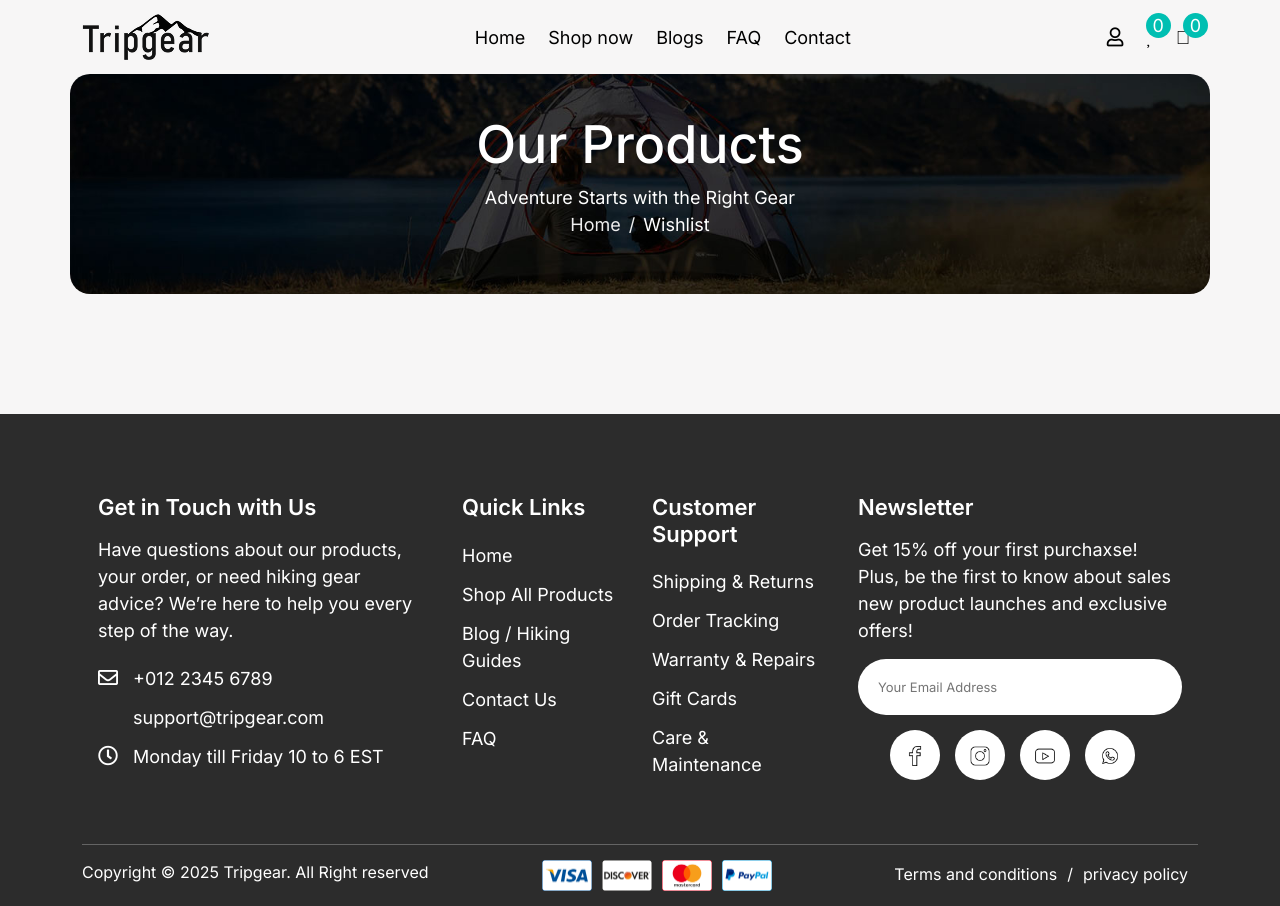
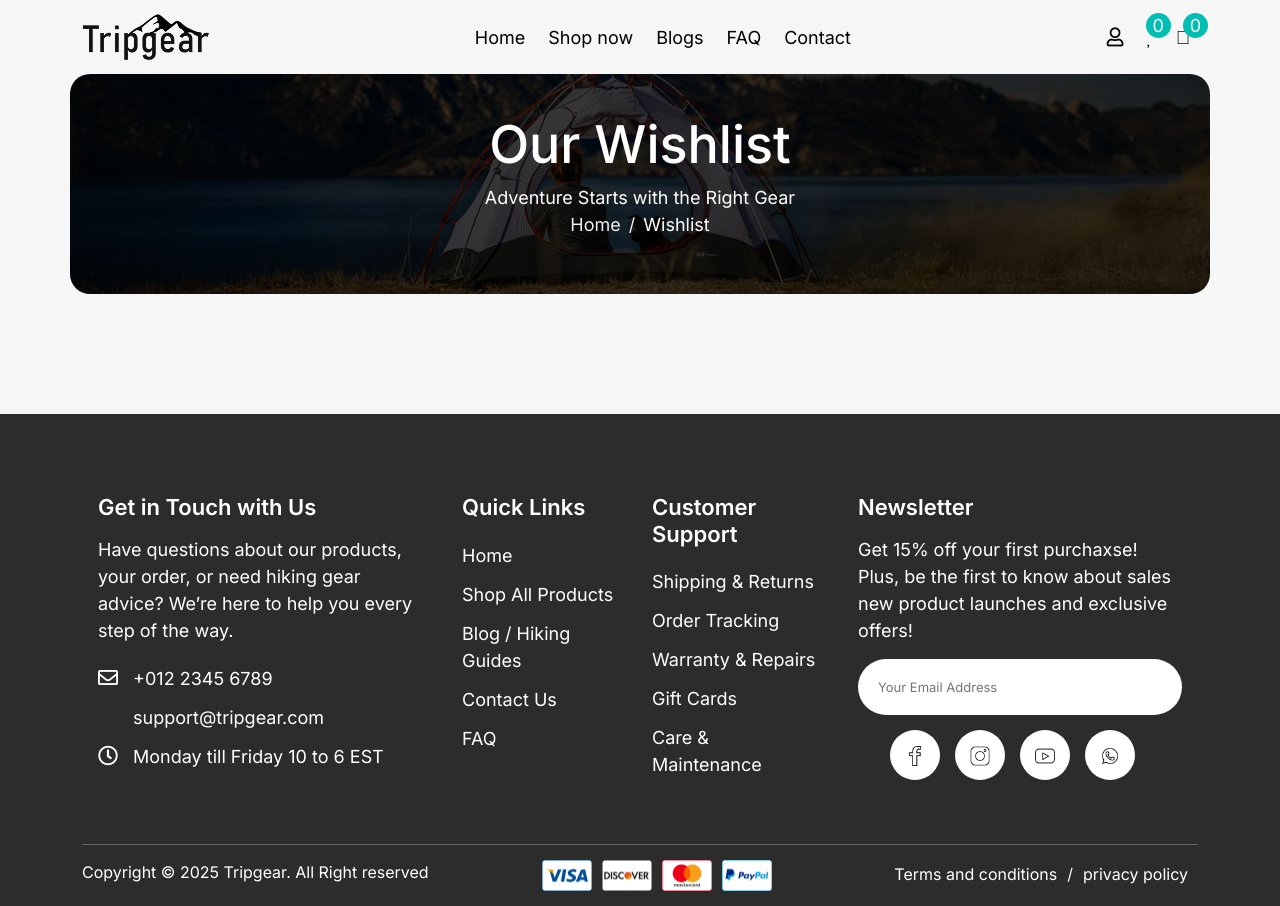
Before and after one commit to souvikmakhal/tripgear, a React (Create React App) app: page /wishlist in a window 1280 px wide. Built offline with nearby package versions, Linux system fonts and the light colour scheme; some icons are missing.

Commit message:
wishlist

```diff
--- a/src/components/Nav.jsx
+++ b/src/components/Nav.jsx
@@ -59,10 +59,10 @@ function Nav(){
         <Link className="nav-link" to="/"><i class="fa fa-user"></i></Link>
       </li>
        <li className="nav-item">
-        <Link className="nav-link" to="wishlist"><i class="fal fa-heart"></i><span>{wishCount}</span></Link>
+        <Link className="nav-link" to="/wishlist"><i class="fal fa-heart"></i><span>{wishCount}</span></Link>
       </li>
          <li className="nav-item">
-        <Link className="nav-link" to="cart"><i class="fal fa-shopping-bag"></i><span>{cartCount}</span></Link>
+        <Link className="nav-link" to="/cart"><i class="fal fa-shopping-bag"></i><span>{cartCount}</span></Link>
       </li>
     </ul>
      <button className="navbar-toggler" type="button" data-toggle="collapse" data-target="#navbarNav" aria-controls="navbarNav" aria-expanded="false" aria-label="Toggle navigation">
--- a/src/pages/wishlist.jsx
+++ b/src/pages/wishlist.jsx
@@ -18,7 +18,7 @@ function Wishlist(){
             <div className="row justify-content-center">
                <div className="col-md-8">
                 <div className="inner-heading">
-                    <h4>Our Products</h4>
+                    <h4>Our Wishlist</h4>
                     <p>Adventure Starts with the Right Gear</p>
                 </div>
                     <nav aria-label="breadcrumb">
```
